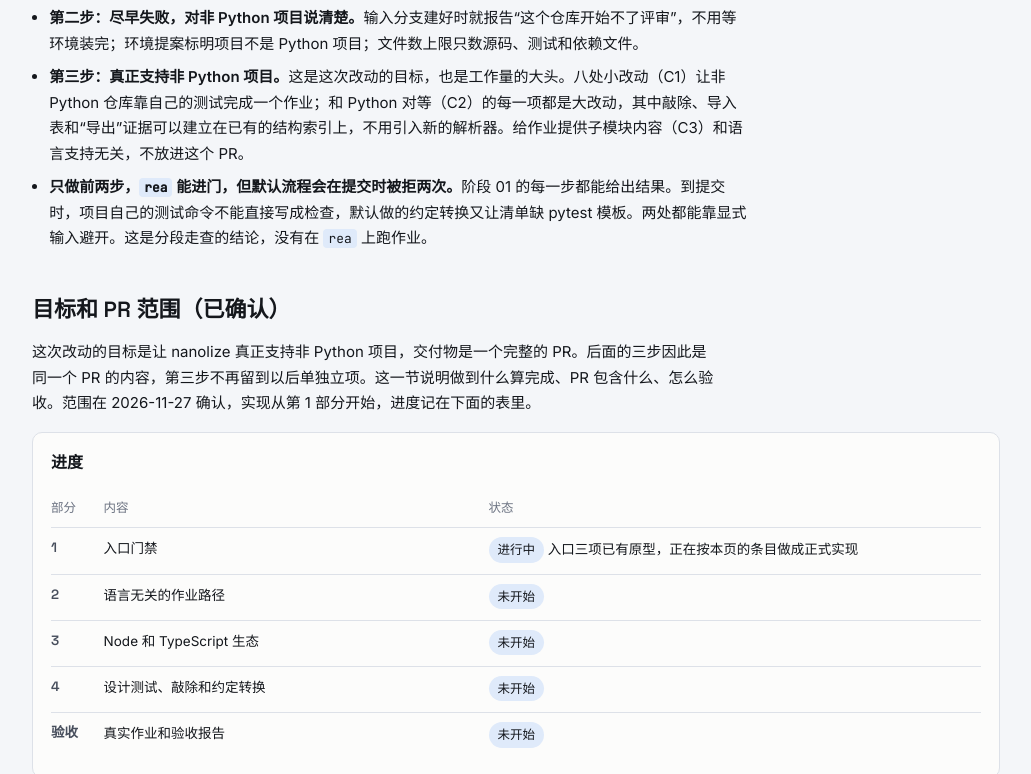
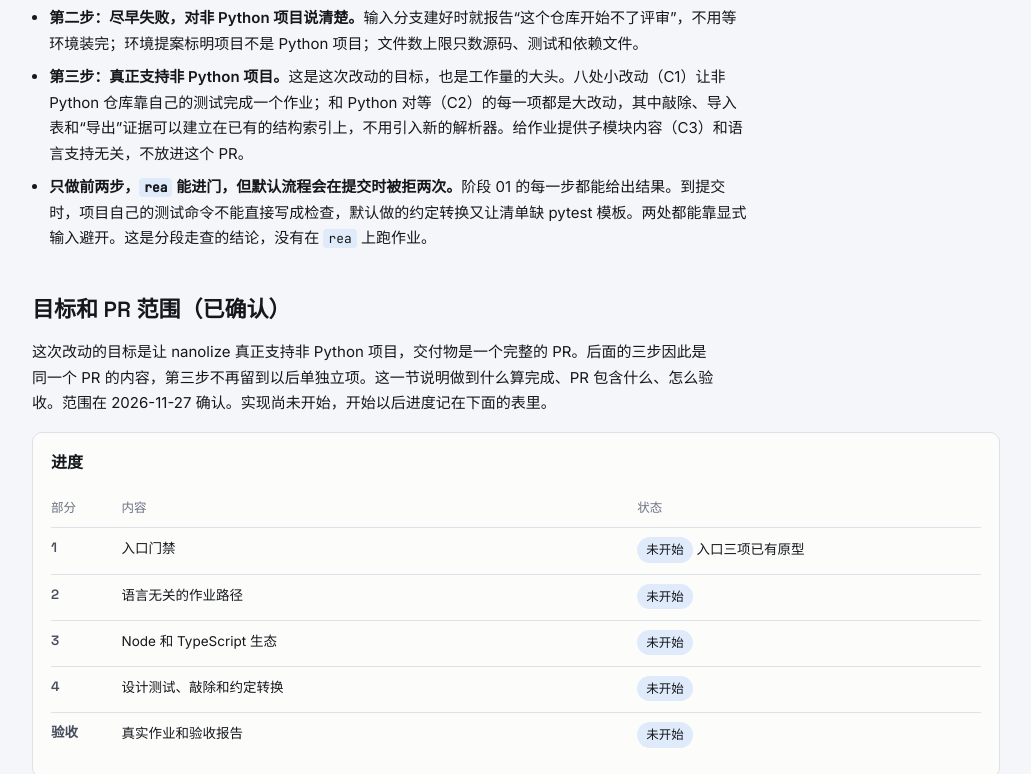
Before and after one commit to yukang2017/nanolize-intake-gate-plan, a plain HTML site: page index.html in a window 1280 px wide. Shown: the part 950-1724 px from the top of the page, without its empty margins (124-1155 px from the left). Drawn offline with Linux system fonts and the light colour scheme.

Commit message:
Say that the implementation has not started
Co-Authored-By: Claude Fable 5.2 <noreply@anthropic.com>

```diff
--- a/index.html
+++ b/index.html
@@ -125,7 +125,7 @@ section { scroll-margin-top: 12px; }
   <p class="lede">在最新 <code>main</code> 上对公开仓库 <code>morluto/rea</code> 做 nanolize 时，仓库在建结构索引和开始评审两处都被拒绝，原因是 <code>third_party/</code> 下有 5 个 Git 子模块；同一次运行还给这个 TypeScript 项目建了一个只装 pytest 的 Python 环境。这一页对着最新 <code>main</code> 的代码给出三步修改方案，目标是让 nanolize 真正支持非 Python 项目，三步合成一个 PR 交付。前两步有本地原型，并在 68 个公开仓库上做了只读的入口验证。</p>
   <div class="meta">
     <span><b>对象</b> nanolize（私有仓库）<code>main</code>，提交 <code>cbf27b83</code></span>
-    <span><b>状态</b> 方案的范围在 2026-11-27 确认，实现进行中，进度见<a href="#pr">目标和 PR 范围</a>一节</span>
+    <span><b>状态</b> 方案的范围在 2026-11-27 确认。实现尚未开始，等待开始的指示。nanolize 仓库没有改动</span>
     <span><b>验证范围</b> 只验证入口：快照、来源检查、结构索引、输入分支。没有在这些仓库上跑完整的 nanolize 作业</span>
     <span><b>参考</b> 两份外部分析报告，核对结果见<a href="#reports">第 6 节</a></span>
   </div>
@@ -158,14 +158,14 @@ section { scroll-margin-top: 12px; }
 
 <section id="pr">
   <h2>目标和 PR 范围（已确认）</h2>
-  <p>这次改动的目标是让 nanolize 真正支持非 Python 项目，交付物是一个完整的 PR。后面的三步因此是同一个 PR 的内容，第三步不再留到以后单独立项。这一节说明做到什么算完成、PR 包含什么、怎么验收。范围在 2026-11-27 确认，实现从第 1 部分开始，进度记在下面的表里。</p>
+  <p>这次改动的目标是让 nanolize 真正支持非 Python 项目，交付物是一个完整的 PR。后面的三步因此是同一个 PR 的内容，第三步不再留到以后单独立项。这一节说明做到什么算完成、PR 包含什么、怎么验收。范围在 2026-11-27 确认。实现尚未开始，开始以后进度记在下面的表里。</p>
 
   <div class="panel">
     <h3>进度</h3>
     <div class="scroll"><table class="wide nowrap1">
       <thead><tr><th>部分</th><th>内容</th><th>状态</th></tr></thead>
       <tbody>
-        <tr><td class="id">1</td><td>入口门禁</td><td><span class="pill plain">进行中</span> 入口三项已有原型，正在按本页的条目做成正式实现</td></tr>
+        <tr><td class="id">1</td><td>入口门禁</td><td><span class="pill plain">未开始</span> 入口三项已有原型</td></tr>
         <tr><td class="id">2</td><td>语言无关的作业路径</td><td><span class="pill plain">未开始</span></td></tr>
         <tr><td class="id">3</td><td>Node 和 TypeScript 生态</td><td><span class="pill plain">未开始</span></td></tr>
         <tr><td class="id">4</td><td>设计测试、敲除和约定转换</td><td><span class="pill plain">未开始</span></td></tr>
```
